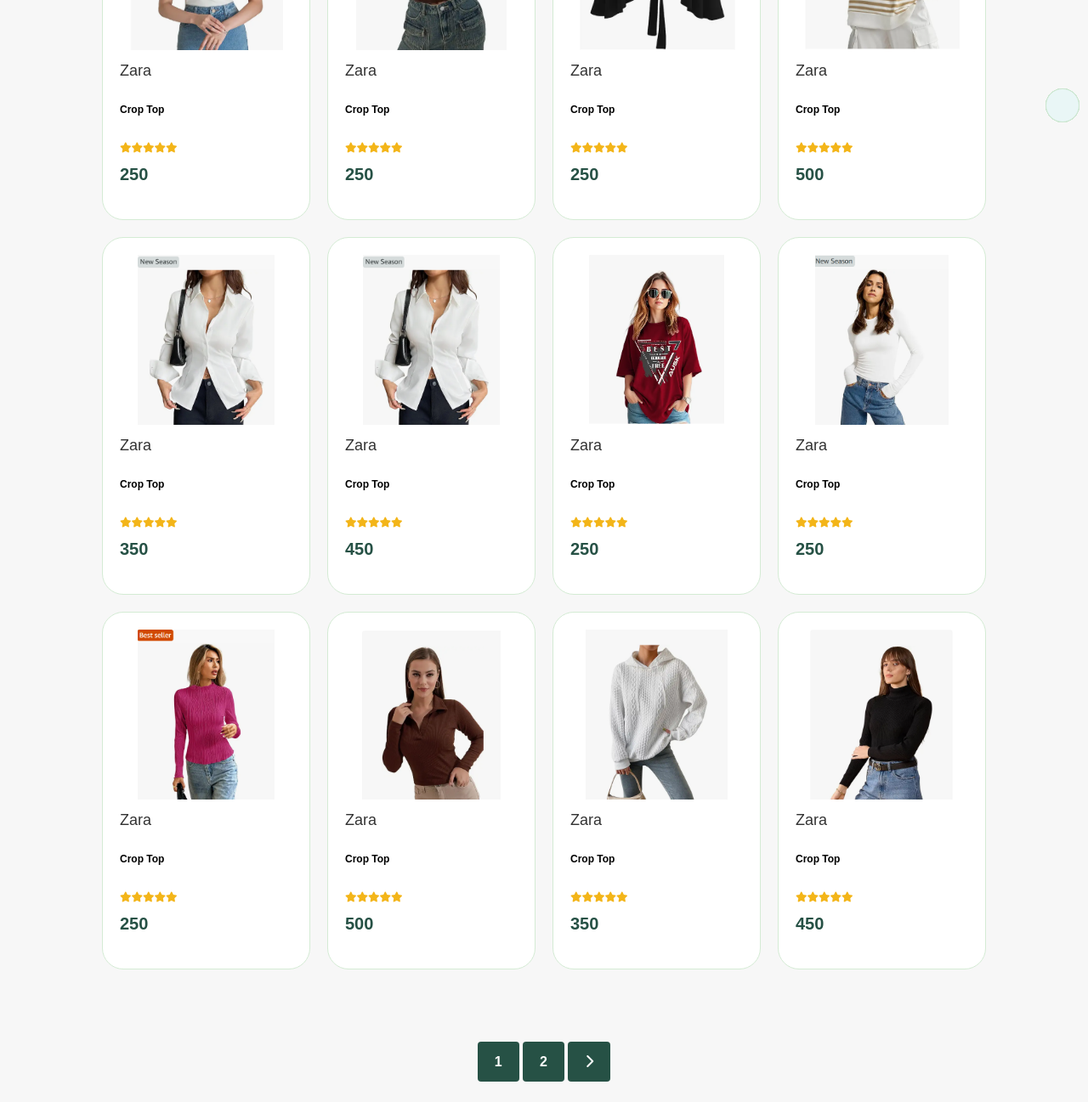
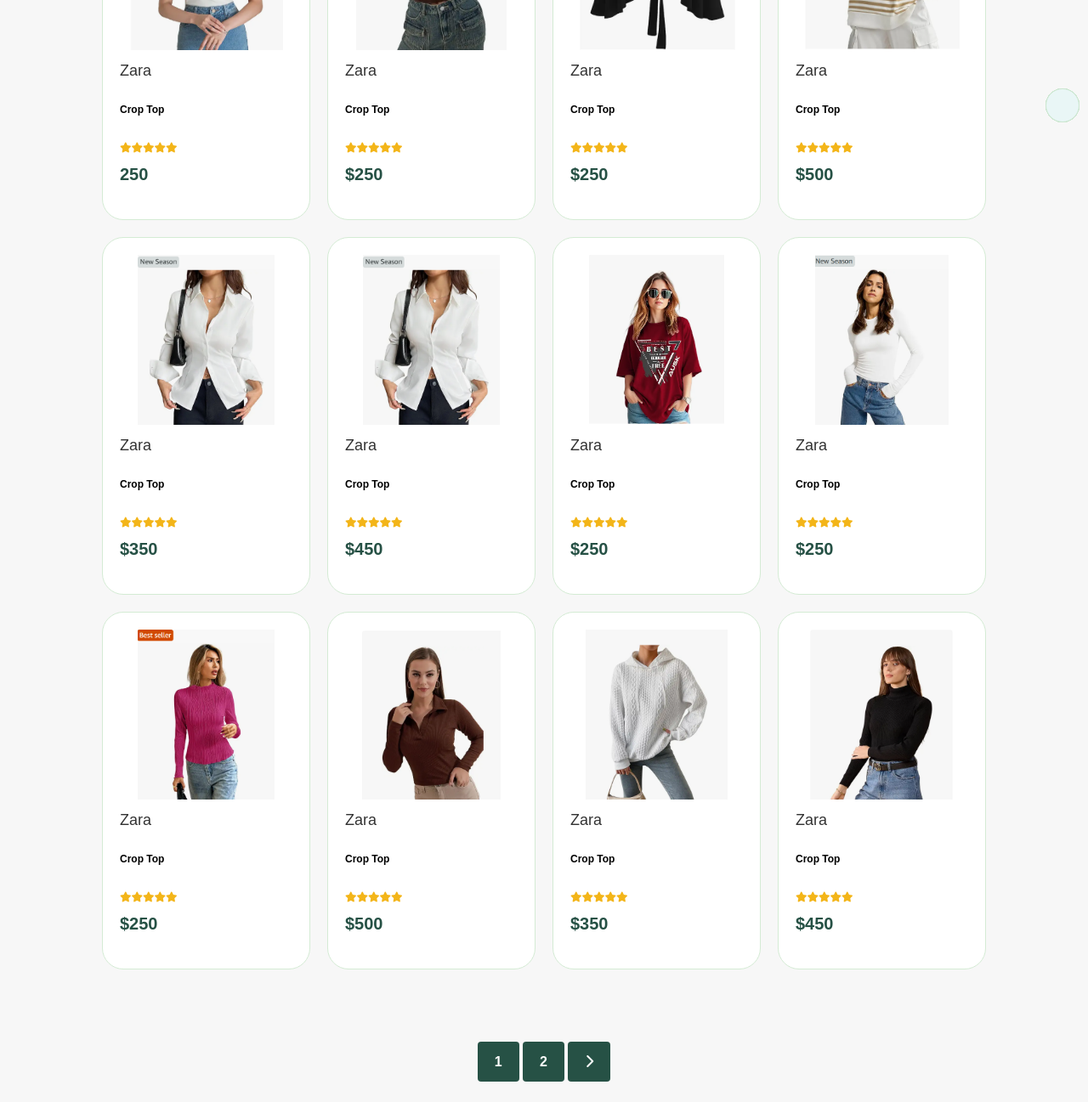
Before and after one commit to sushmita-rgb/ecommerce, a plain HTML site: page shop.html in a window 1280 px wide. Shown: the part 636-1933 px from the top of the page at 85% size. Drawn offline with Linux system fonts and the light colour scheme.

Commit message:
Update shop.html

```diff
--- a/shop.html
+++ b/shop.html
@@ -52,7 +52,7 @@
           <div class="star">
             <i class="fas fa-star"></i><i class="fas fa-star"></i><i class="fas fa-star"></i><i class="fas fa-star"></i><i class="fas fa-star"></i>
           </div>
-          <h4>250</h4>
+          <h4>$250</h4>
         </div>
         <a href="#"><i class="fal fa-shopping-cart cart"></i></a>
       </div>
@@ -63,9 +63,9 @@
           <span>Zara</span>
           <h6>Crop Top</h6>
           <div class="star">
-            <i class="fas fa-star"></i><i class="fas fa-star"></i><i class="fas fa-star"></i><i class="fas fa-star"></i><i class="fas fa-star"></i>
+            <i class="fas fa-star "></i><i class="fas fa-star"></i><i class="fas fa-star"></i><i class="fas fa-star"></i><i class="fas fa-star"></i>
           </div>
-          <h4>250</h4>
+          <h4>$250</h4>
         </div>
         <a href="#"><i class="fal fa-shopping-cart cart"></i></a>
       </div>
@@ -78,7 +78,7 @@
           <div class="star">
             <i class="fas fa-star"></i><i class="fas fa-star"></i><i class="fas fa-star"></i><i class="fas fa-star"></i><i class="fas fa-star"></i>
           </div>
-          <h4>500</h4>
+          <h4>$500</h4>
         </div>
         <a href="#"><i class="fal fa-shopping-cart cart"></i></a>
       </div>
@@ -91,7 +91,7 @@
           <div class="star">
             <i class="fas fa-star"></i><i class="fas fa-star"></i><i class="fas fa-star"></i><i class="fas fa-star"></i><i class="fas fa-star"></i>
           </div>
-          <h4>350</h4>
+          <h4>$350</h4>
         </div>
         <a href="#"><i class="fal fa-shopping-cart cart"></i></a>
       </div>
@@ -104,7 +104,7 @@
           <div class="star">
             <i class="fas fa-star"></i><i class="fas fa-star"></i><i class="fas fa-star"></i><i class="fas fa-star"></i><i class="fas fa-star"></i>
           </div>
-          <h4>450</h4>
+          <h4>$450</h4>
         </div>
         <a href="#"><i class="fal fa-shopping-cart cart"></i></a>
       </div>
@@ -117,7 +117,7 @@
           <div class="star">
             <i class="fas fa-star"></i><i class="fas fa-star"></i><i class="fas fa-star"></i><i class="fas fa-star"></i><i class="fas fa-star"></i>
           </div>
-          <h4>250</h4>
+          <h4>$250</h4>
         </div>
         <a href="#"><i class="fal fa-shopping-cart cart"></i></a>
       </div>
@@ -130,7 +130,7 @@
           <div class="star">
             <i class="fas fa-star"></i><i class="fas fa-star"></i><i class="fas fa-star"></i><i class="fas fa-star"></i><i class="fas fa-star"></i>
           </div>
-          <h4>250</h4>
+          <h4>$250</h4>
         </div>
         <a href="#"><i class="fal fa-shopping-cart cart"></i></a>
       </div>
@@ -143,7 +143,7 @@
           <div class="star">
             <i class="fas fa-star"></i><i class="fas fa-star"></i><i class="fas fa-star"></i><i class="fas fa-star"></i><i class="fas fa-star"></i>
           </div>
-          <h4>250</h4>
+          <h4>$250</h4>
         </div>
         <a href="#"><i class="fal fa-shopping-cart cart"></i></a>
       </div>
@@ -156,7 +156,7 @@
           <div class="star">
             <i class="fas fa-star"></i><i class="fas fa-star"></i><i class="fas fa-star"></i><i class="fas fa-star"></i><i class="fas fa-star"></i>
           </div>
-          <h4>500</h4>
+          <h4>$500</h4>
         </div>
         <a href="#"><i class="fal fa-shopping-cart cart"></i></a>
       </div>
@@ -169,7 +169,7 @@
           <div class="star">
             <i class="fas fa-star"></i><i class="fas fa-star"></i><i class="fas fa-star"></i><i class="fas fa-star"></i><i class="fas fa-star"></i>
           </div>
-          <h4>350</h4>
+          <h4>$350</h4>
         </div>
         <a href="#"><i class="fal fa-shopping-cart cart"></i></a>
       </div>
@@ -182,7 +182,7 @@
           <div class="star">
             <i class="fas fa-star"></i><i class="fas fa-star"></i><i class="fas fa-star"></i><i class="fas fa-star"></i><i class="fas fa-star"></i>
           </div>
-          <h4>450</h4>
+          <h4>$450</h4>
         </div>
         <a href="#"><i class="fal fa-shopping-cart cart"></i></a>
       </div>
```
